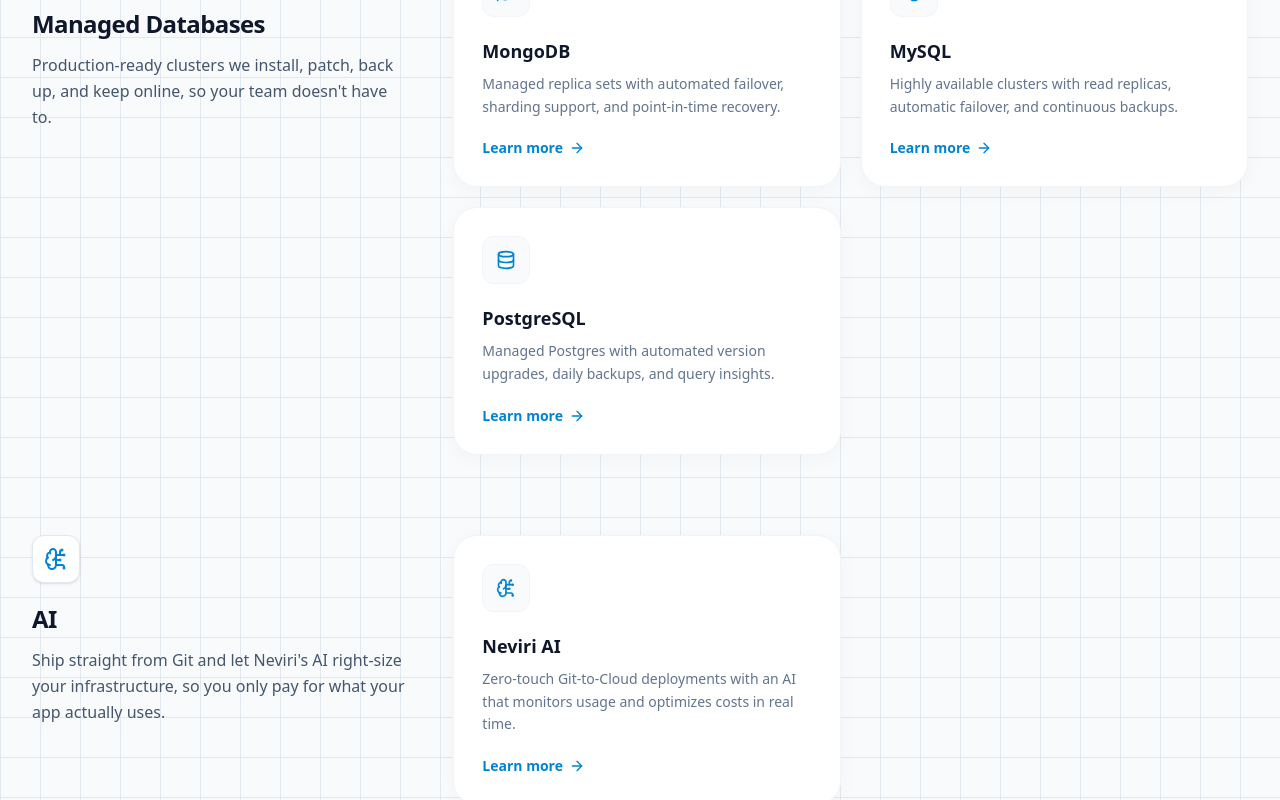
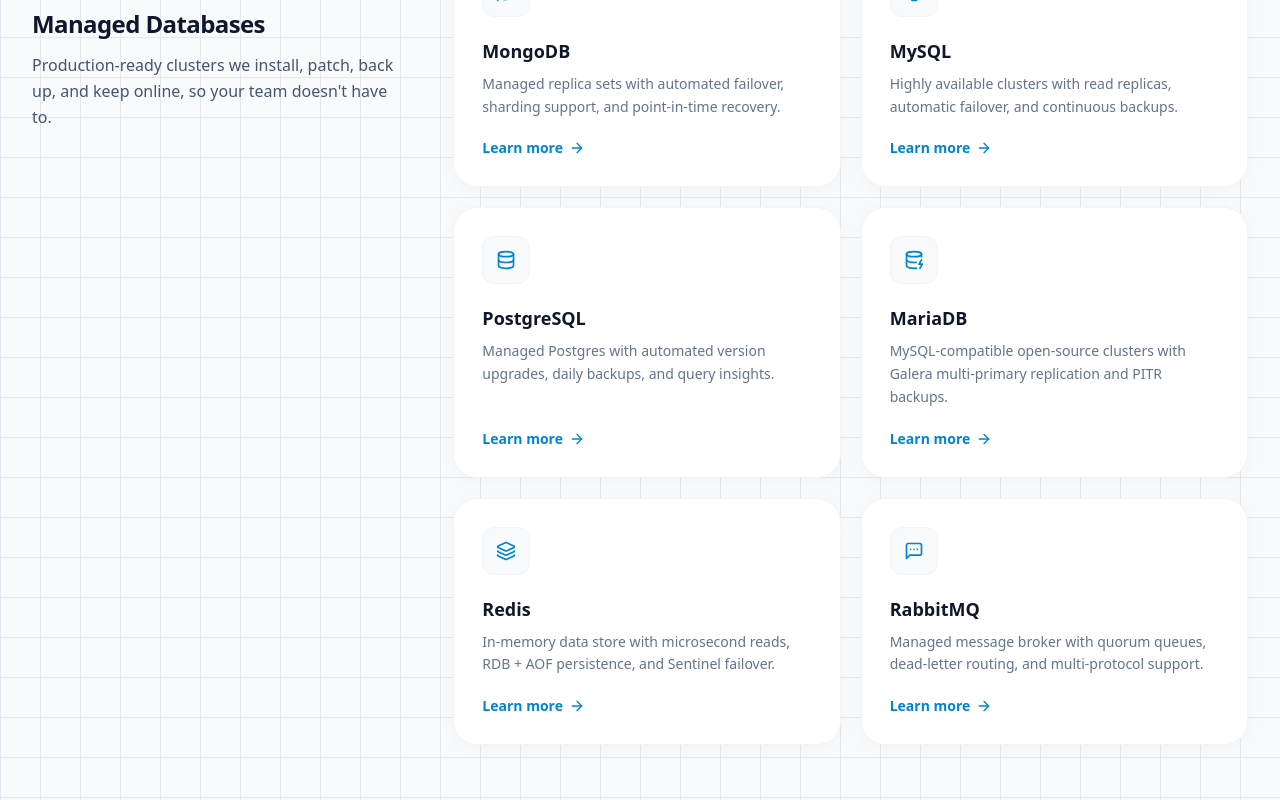
Before and after one commit to ArcLogiQ/Neviri-Website, a Next.js app: page /products in a window 1280 px wide. Shown: the part 2603-3403 px from the top of the page. Built offline with nearby package versions, Linux system fonts and the light colour scheme; no server answers.

Commit message:
add: menu in meag product in Navbar

```diff
--- a/src/app/products/ProductsPageClient.jsx
+++ b/src/app/products/ProductsPageClient.jsx
@@ -19,6 +19,9 @@
   HardDrive,
   Box,
   Database,
+  DatabaseZap,
+  Layers,
+  MessageSquareMore,
   Leaf,
   Fish,
   LayoutGrid,
@@ -174,6 +177,24 @@
         icon: Database,
         desc: "Managed Postgres with automated version upgrades, daily backups, and query insights.",
       },
+      {
+        name: "MariaDB",
+        href: "/database/mariadb",
+        icon: DatabaseZap,
+        desc: "MySQL-compatible open-source clusters with Galera multi-primary replication and PITR backups.",
+      },
+      {
+        name: "Redis",
+        href: "/database/redis",
+        icon: Layers,
+        desc: "In-memory data store with microsecond reads, RDB + AOF persistence, and Sentinel failover.",
+      },
+      {
+        name: "RabbitMQ",
+        href: "/database/rabbitmq",
+        icon: MessageSquareMore,
+        desc: "Managed message broker with quorum queues, dead-letter routing, and multi-protocol support.",
+      },
     ],
   },
   {
@@ -231,7 +252,7 @@
 const faqs = [
   {
     q: "What's the difference between a Virtual Machine and a Managed Database?",
-    a: "Virtual Machines give you raw compute with full root access — you manage the OS and everything on it. Managed Databases (MongoDB, MySQL, PostgreSQL) are the opposite: we handle installation, security patches, clustering, and backups, and you just connect to an endpoint.",
+    a: "Virtual Machines give you raw compute with full root access — you manage the OS and everything on it. Managed Databases (MongoDB, MySQL, PostgreSQL, MariaDB, Redis, RabbitMQ) are the opposite: we handle installation, security patches, clustering, and backups, and you just connect to an endpoint.",
   },
   {
     q: "How quickly do resources provision?",
@@ -239,7 +260,7 @@
   },
   {
     q: "Can I migrate existing workloads to Neviri?",
-    a: "Yes. We provide migration tooling and dedicated technical support for moving existing MongoDB, MySQL, and PostgreSQL workloads, with zero to minimal downtime during the transfer. VM workloads can be moved with custom images.",
+    a: "Yes. We provide migration tooling and dedicated technical support for moving existing database workloads — MongoDB, MySQL, PostgreSQL, MariaDB, Redis, and RabbitMQ — with zero to minimal downtime during the transfer. VM workloads can be moved with custom images.",
   },
   {
     q: "How does billing work?",
@@ -362,7 +383,7 @@
                 Explore the platform
               </h2>
               <p className="text-lg text-slate-600 leading-relaxed">
-                Four product families, one control plane. Every product below
+                Five product families, one control plane. Every product below
                 deploys from the same dashboard and lives on the same private
                 network.
               </p>
--- a/src/components/common/Navbar.jsx
+++ b/src/components/common/Navbar.jsx
@@ -29,6 +29,9 @@
   Globe,
   CheckCircle,
   BrainCircuit,
+  DatabaseZap,
+  Layers,
+  MessageSquareMore,
 } from "lucide-react";
 import Image from "next/image";
 import Link from "next/link";
@@ -200,6 +203,24 @@
           desc: "Advanced SQL",
           icon: <Database className="h-4 w-4 text-sky-500" />,
           href: "/database/postgresql",
+        },
+        {
+          label: "MariaDB",
+          desc: "Open-source SQL database",
+          icon: <DatabaseZap className="h-4 w-4 text-sky-500" />,
+          href: "/database/mariadb",
+        },
+        {
+          label: "Redis",
+          desc: "In-memory data store",
+          icon: <Layers className="h-4 w-4 text-sky-500" />,
+          href: "/database/redis",
+        },
+        {
+          label: "RabbitMQ",
+          desc: "Message broker",
+          icon: <MessageSquareMore className="h-4 w-4 text-sky-500" />,
+          href: "/database/rabbitmq",
         },
       ],
     },
@@ -402,7 +423,13 @@
                           </span>
                         </div>
                         {/* Items 2×2 grid */}
-                        <div className="grid grid-cols-2 gap-1">
+                        <div
+                          className={`grid gap-1 ${
+                            group.section === "Managed Databases"
+                              ? "grid-cols-3"
+                              : "grid-cols-2"
+                          }`}
+                        >
                           {group.items.map((item) => (
                             <Link
                               key={item.label}
```
